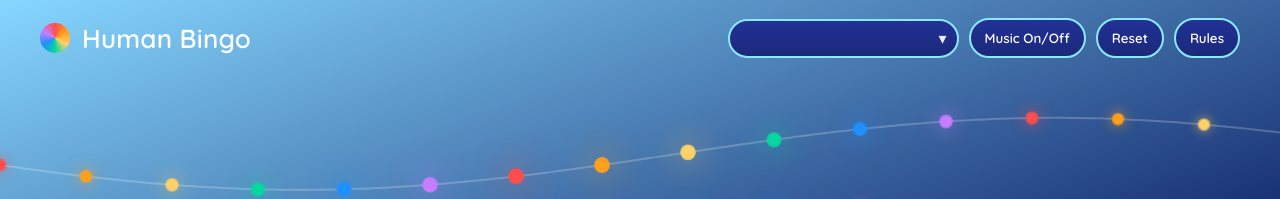
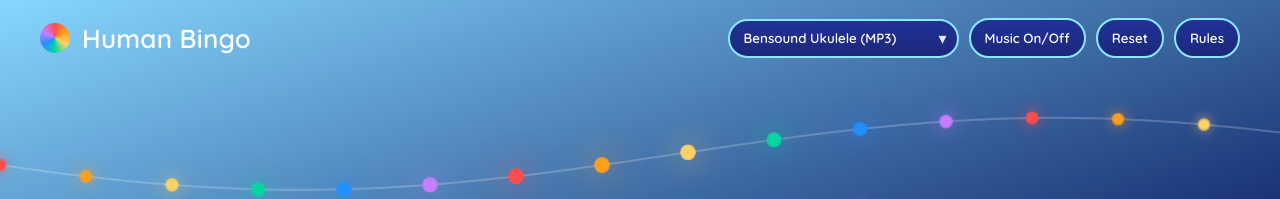
Before and after one commit to MandeepKourSardarni/Human-Bingo, a plain HTML site: page index.html in a window 1280 px wide. Both pictures are taken after a click on the button "Reset". Shown: the top 199 px of the page. Drawn offline with nearby package versions, Linux system fonts and the light colour scheme.

Commit message:
Update index.html

```diff
--- a/index.html
+++ b/index.html
@@ -826,8 +826,8 @@
     function resetAll(){
       audio.pause(); isPlaying=false;
       // If you move MP3s local, you can set a matching default value here.
-      $('#musicMode').value='bensound-ukulele.mp3';  // NOTE: only effective if options use relative URLs
-      setTrack('bensound-ukulele.mp3');              // (left as-is to avoid changing behavior)
+      $('#musicMode').value='assets/bensound-ukulele.mp3';  // NOTE: only effective if options use relative URLs
+      setTrack('assets/bensound-ukulele.mp3');              // (left as-is to avoid changing behavior)
       show('landing'); playerSize=null; renderPlayerCard(); resetDraws();
       $('#bulkGridWrap').innerHTML=''; $('#bulkDownload').style.display='none';
       $$('.count, .bulkGrid').forEach(b=>{ b.classList.remove('selected'); b.setAttribute('aria-pressed','false'); });
@@ -841,7 +841,7 @@
     document.addEventListener('DOMContentLoaded', ()=>{
       show('landing');           // default screen
       resetDraws();              // initialize host deck
-      setTrack('bensound-ukulele.mp3'); // see note above regarding same-origin files
+      setTrack('assets/bensound-ukulele.mp3'); // see note above regarding same-origin files
       setHeaderHeightVar();
 
       // Theme init (persist across sessions)
```
